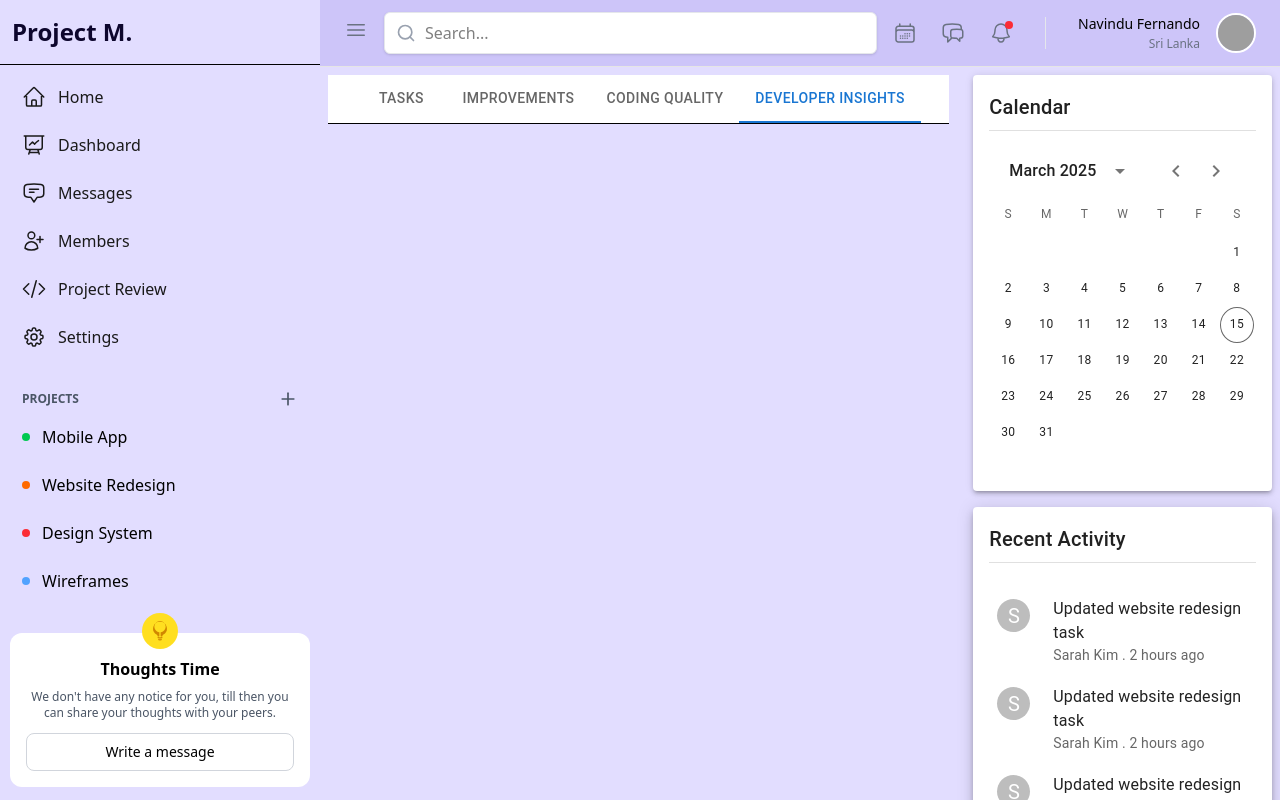
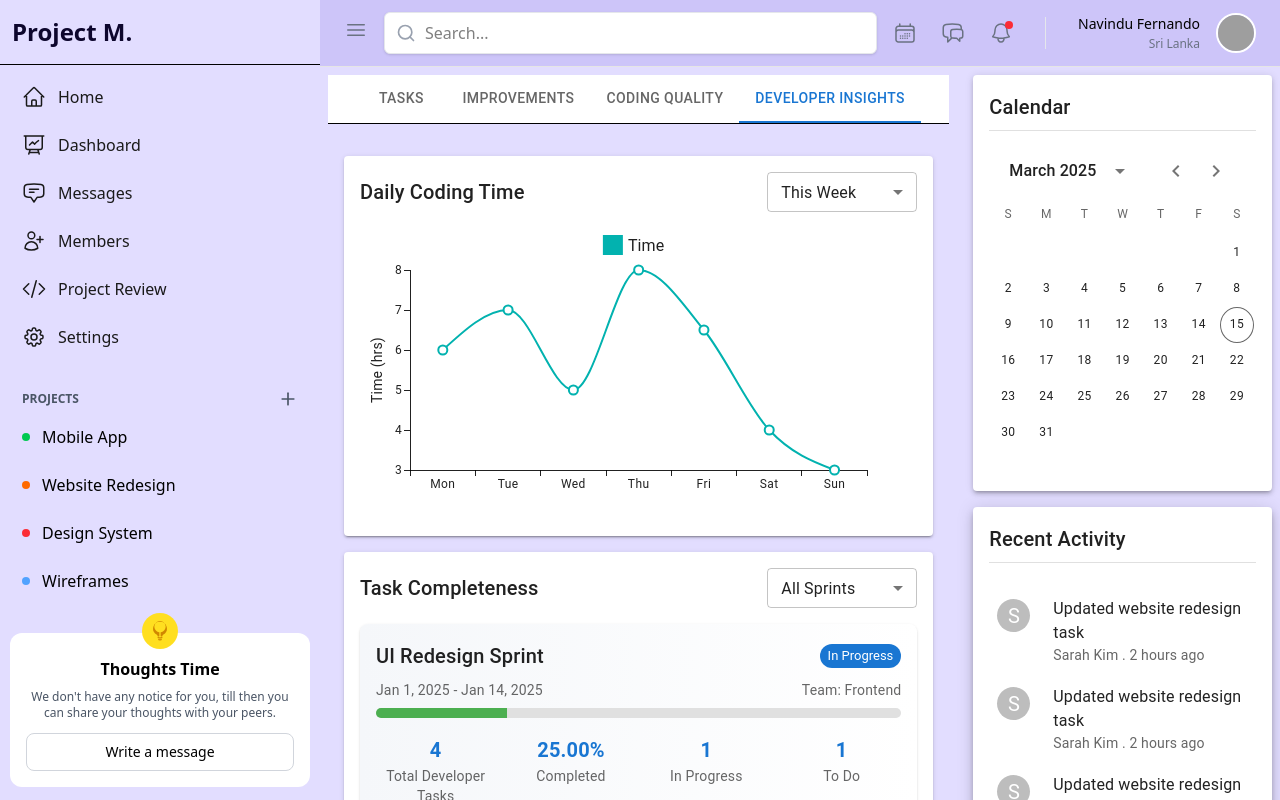
Before and after one commit to navindufernando/QUBIQ, a React (Vite) app in the folder common/sideandnavbar/: page /dashboard in a window 1280 px wide. Both pictures are taken after a click on the tab "DEVELOPER INSIGHTS". Shown: the top 800 px of the page. Built offline with nearby package versions, Linux system fonts and the light colour scheme; grey boxes are pictures that could not be loaded.

Commit message:
Developer Insights

```diff
--- a/common/sideandnavbar/src/pages/Dashboard-dev/Components/DashboardTabs.tsx
+++ b/common/sideandnavbar/src/pages/Dashboard-dev/Components/DashboardTabs.tsx
@@ -6,6 +6,8 @@ import SkillImprovements from "./Improvements/SkillImprovements";
 // import CodeQuality from "./CodeQuality/CodeQuality";
 import CodeTimePercentageChart from "./CodeQuality/CodeTimePercentageChart";
 import DailyCodeChart from "./CodeQuality/DailyCodeChart";
+import WorkTimeChart from "./DevInsights/WorkTimeChart";
+import TaskChart from "./DevInsights/TaskChart";
 
 const DashboardTabs = () => {
   const [displayTab, setDisplayTab] = useState(0);
@@ -33,7 +35,12 @@ const DashboardTabs = () => {
           </div>
         );
       case 3:
-        return <div></div>;
+        return (
+          <div>
+            <WorkTimeChart />
+            <TaskChart />
+          </div>
+        );
       default:
         return null;
     }
--- /dev/null
+++ b/common/sideandnavbar/src/pages/Dashboard-dev/Components/DevInsights/TaskChart.tsx
@@ -0,0 +1,284 @@
+import {
+  Box,
+  Card,
+  CardContent,
+  Chip,
+  FormControl,
+  Grid,
+  LinearProgress,
+  MenuItem,
+  Paper,
+  Select,
+  SelectChangeEvent,
+  Typography,
+} from "@mui/material";
+import { useState } from "react";
+
+interface Task {
+  id: number;
+  title: string;
+  developer: string;
+  status: "To Do" | "In Progress" | "Completed" | "Blocked";
+}
+
+interface Sprint {
+  id: number;
+  title: string;
+  startDate: string;
+  endDate: string;
+  team: string;
+  storyPoints: number;
+  completionPercentage: number;
+  tasks: Task[]; // Array of tasks
+  bugsFound: number;
+  status: "Completed" | "In Progress" | "Planned";
+}
+
+const TaskChart = () => {
+  const sprintData: Sprint[] = [
+    {
+      id: 1,
+      title: "UI Redesign Sprint",
+      startDate: "Jan 1, 2025",
+      endDate: "Jan 14, 2025",
+      team: "Frontend",
+      storyPoints: 38,
+      completionPercentage: 95,
+      tasks: [
+        {
+          id: 101,
+          title: "Implement Navbar",
+          developer: "Alice",
+          status: "Completed",
+        },
+        {
+          id: 102,
+          title: "Revamp Landing Page",
+          developer: "Alice",
+          status: "In Progress",
+        },
+        {
+          id: 103,
+          title: "Update Footer UI",
+          developer: "Alice",
+          status: "To Do",
+        },
+        {
+          id: 104,
+          title: "Fix Mobile Responsiveness",
+          developer: "Alice",
+          status: "Blocked",
+        },
+      ],
+      bugsFound: 2,
+      status: "In Progress",
+    },
+    {
+      id: 2,
+      title: "Backend Optimization Sprint",
+      startDate: "Jan 15, 2025",
+      endDate: "Jan 28, 2025",
+      team: "Backend",
+      storyPoints: 42,
+      completionPercentage: 100,
+      tasks: [
+        {
+          id: 201,
+          title: "Optimize Database Queries",
+          developer: "Alice",
+          status: "Completed",
+        },
+        {
+          id: 202,
+          title: "Improve API Response Time",
+          developer: "Bob",
+          status: "Completed",
+        },
+        {
+          id: 203,
+          title: "Implement Caching",
+          developer: "Alice",
+          status: "To Do",
+        },
+      ],
+      bugsFound: 0,
+      status: "In Progress",
+    },
+  ];
+
+  const [selectedDeveloper, setSelectedDeveloper] = useState<string>("Alice");
+
+  const filteredSprints = sprintData
+    .map((sprint) => {
+      const devTasks = sprint.tasks.filter(
+        (task) => task.developer === selectedDeveloper
+      );
+
+      return {
+        ...sprint,
+        totalTasks: devTasks.length,
+        completed: devTasks.filter((task) => task.status === "Completed")
+          .length,
+        inProgress: devTasks.filter((task) => task.status === "In Progress")
+          .length,
+        toDo: devTasks.filter((task) => task.status === "To Do").length,
+        blocked: devTasks.filter((task) => task.status === "Blocked").length,
+      };
+    })
+    .filter((sprint) => sprint.totalTasks > 0);
+
+  const [sprintFilter, setSprintFilter] = useState<string>("all");
+
+  const handleSprintFilterChange = (event: SelectChangeEvent) => {
+    setSprintFilter(event.target.value);
+  };
+
+  return (
+    <Paper elevation={2} sx={{ p: 2, width: "100%", mt: 2 }}>
+      <Box
+        sx={{
+          display: "flex",
+          justifyContent: "space-between",
+          alignItems: "center",
+          mb: 1,
+          width: "100%",
+        }}
+      >
+        <Typography variant="h6">Task Completeness</Typography>
+        <FormControl sx={{ minWidth: 150 }}>
+          <Select
+            value={sprintFilter}
+            onChange={handleSprintFilterChange}
+            displayEmpty
+            size="small"
+          >
+            <MenuItem value="all">All Sprints</MenuItem>
+            <MenuItem value="frontend">Frontend</MenuItem>
+            <MenuItem value="backend">Backend</MenuItem>
+          </Select>
+        </FormControl>
+      </Box>
+
+      {filteredSprints.map((sprint) => (
+        <Card
+          key={sprint.id}
+          sx={{
+            my: 2,
+            borderRadius: 2,
+            boxShadow: 1,
+            background: "linear-gradient(to right, #f5f7fa, #ffffff)",
+          }}
+        >
+          <CardContent>
+            <Box
+              sx={{
+                display: "flex",
+                justifyContent: "space-between",
+                alignItems: "center",
+                mb: 1,
+              }}
+            >
+              <Typography variant="h6">{sprint.title}</Typography>
+              <Chip
+                label={sprint.status}
+                color={sprint.status === "Completed" ? "success" : "primary"}
+                variant="filled"
+                size="small"
+              />
+            </Box>
+
+            <Box
+              sx={{
+                display: "flex",
+                justifyContent: "space-between",
+                alignContent: "center",
+                mb: 1,
+              }}
+            >
+              <Typography variant="body2" color="text.secondary">
+                {sprint.startDate} - {sprint.endDate}
+              </Typography>
+              <Typography variant="body2" color="text.secondary">
+                Team: {sprint.team}
+              </Typography>
+            </Box>
+
+            <LinearProgress
+              variant="determinate"
+              value={(sprint.completed / sprint.totalTasks) * 100}
+              sx={{
+                height: 10,
+                borderRadius: 5,
+                mb: 2,
+                backgroundColor: "#e0e0e0",
+                "& .MuiLinearProgress-bar": {
+                  backgroundColor: "#4caf50",
+                },
+              }}
+            />
+
+            <Box
+              sx={{
+                display: "grid",
+                gridTemplateColumns: "repeat(4, 1fr)",
+                gap: 2,
+                textAlign: "center",
+              }}
+            >
+              <Box>
+                <Typography
+                  variant="h6"
+                  color="primary"
+                  sx={{ fontWeight: "bold" }}
+                >
+                  {sprint.totalTasks}
+                </Typography>
+                <Typography variant="body2" color="text.secondary">
+                  Total Developer Tasks
+                </Typography>
+              </Box>
+              <Box>
+                <Typography
+                  variant="h6"
+                  color="primary"
+                  sx={{ fontWeight: "bold" }}
+                >
+                  {((sprint.completed / sprint.totalTasks) * 100).toFixed(2)}%
+                </Typography>
+                <Typography variant="body2" color="text.secondary">
+                  Completed
+                </Typography>
+              </Box>
+              <Box>
+                <Typography
+                  variant="h6"
+                  color="primary"
+                  sx={{ fontWeight: "bold" }}
+                >
+                  {sprint.inProgress}
+                </Typography>
+                <Typography variant="body2" color="text.secondary">
+                  In Progress
+                </Typography>
+              </Box>
+              <Box>
+                <Typography
+                  variant="h6"
+                  color="primary"
+                  sx={{ fontWeight: "bold" }}
+                >
+                  {sprint.toDo}
+                </Typography>
+                <Typography variant="body2" color="text.secondary">
+                  To Do
+                </Typography>
+              </Box>
+            </Box>
+          </CardContent>
+        </Card>
+      ))}
+    </Paper>
+  );
+};
+
+export default TaskChart;
--- /dev/null
+++ b/common/sideandnavbar/src/pages/Dashboard-dev/Components/DevInsights/WorkTimeChart.tsx
@@ -0,0 +1,83 @@
+import {
+  Box,
+  FormControl,
+  MenuItem,
+  Paper,
+  Select,
+  SelectChangeEvent,
+  Typography,
+} from "@mui/material";
+import { LineChart } from "@mui/x-charts/LineChart";
+import { useState } from "react";
+
+const WorkTimeChart = () => {
+  const [timePeriod, setTimePeriod] = useState<string>("This week");
+
+  const handleTimePeriodChange = (event: SelectChangeEvent) => {
+    setTimePeriod(event.target.value);
+  };
+
+  const dataset = [
+    { weekDayIndex: 0, time: 6 }, // Monday
+    { weekDayIndex: 1, time: 7 }, // Tuesday
+    { weekDayIndex: 2, time: 5 }, // Wednesday
+    { weekDayIndex: 3, time: 8 }, // Thursday
+    { weekDayIndex: 4, time: 6.5 }, // Friday
+    { weekDayIndex: 5, time: 4 }, // Saturday
+    { weekDayIndex: 6, time: 3 }, // Sunday
+  ];
+
+  const valueFormatter = (value: number | null) => `${value} hrs`;
+
+  return (
+    <Paper elevation={2} sx={{ p: 2, width: "100%", mt: 2 }}>
+      <Box
+        sx={{
+          display: "flex",
+          justifyContent: "space-between",
+          alignItems: "center",
+          mb: 1,
+          width: "100%",
+        }}
+      >
+        <Typography variant="h6">Daily Coding Time</Typography>
+        <FormControl sx={{ minWidth: 150 }}>
+          <Select
+            value={timePeriod}
+            onChange={handleTimePeriodChange}
+            displayEmpty
+            size="small"
+          >
+            <MenuItem value="This week">This Week</MenuItem>
+            <MenuItem value="Last week">Last Week</MenuItem>
+          </Select>
+        </FormControl>
+      </Box>
+      <LineChart
+        dataset={dataset}
+        xAxis={[
+          {
+            scaleType: "band",
+            dataKey: "weekDayIndex",
+            valueFormatter: (index: number) =>
+              ["Mon", "Tue", "Wed", "Thu", "Fri", "Sat", "Sun"][index],
+          },
+        ]}
+        series={[
+          {
+            dataKey: "time",
+            label: "Time",
+            valueFormatter,
+          },
+        ]}
+        yAxis={[{ label: "Time (hrs)" }]}
+        height={300}
+        sx={{
+          width: "100%",
+        }}
+      />
+    </Paper>
+  );
+};
+
+export default WorkTimeChart;
```
